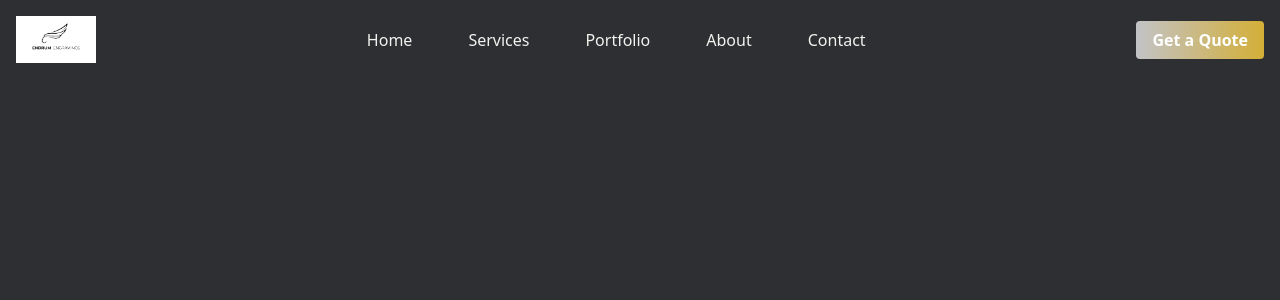
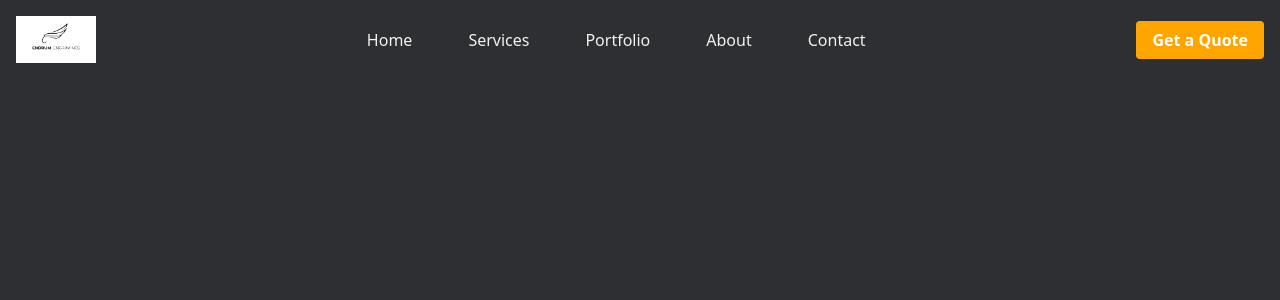
Before and after one commit to gaqlaxy/EndrumEngraving, a React (Vite) app in the folder endrumengravings/: page / in a window 1280 px wide. Shown: the top 300 px of the page. Built offline with nearby package versions, Linux system fonts and the light colour scheme.

Commit message:
Modified Nav Animation

```diff
--- a/endrumengravings/src/Navbar.jsx
+++ b/endrumengravings/src/Navbar.jsx
@@ -5,9 +5,9 @@ const Navbar = () => {
   const menuRef = useRef(null);
 
   useEffect(() => {
-    // Create a GSAP context for better React integration
-    const ctx = gsap.context(() => {
-      // Animation logic
+
+    const navAnimation = gsap.context(() => {
+
       gsap.from(menuRef.current, {
         y: -50,
         opacity: 0,
@@ -16,9 +16,8 @@ const Navbar = () => {
       });
     });
 
-    // Cleanup animation on unmount
-    return () => ctx.revert();
-  }, []); // No dependencies to ensure it runs once when the component mounts
+    return () => navAnimation.revert();
+  }, []);
   return (
     <>
       <header>
@@ -41,7 +40,7 @@ const Navbar = () => {
           <div className="cta_nav">
             <a
               href=""
-              className="bg-gradient-to-r from-[#C2C3C7] to-[#D4AF37] text-white font-bold py-2 px-4 rounded transition-all duration-300 hover:bg-gradient-to-r hover:from-[#D4AF37] hover:to-[#C2C3C7]"
+              className="bg-[#FFA500] text-white font-bold py-2 px-4 rounded transition-all duration-300 hover:bg-[#C2C3C7]"
             >
               Get a Quote
             </a>
```
